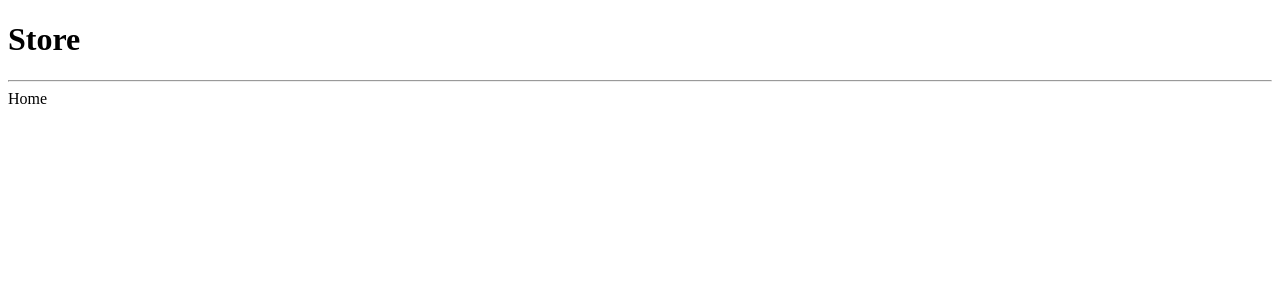
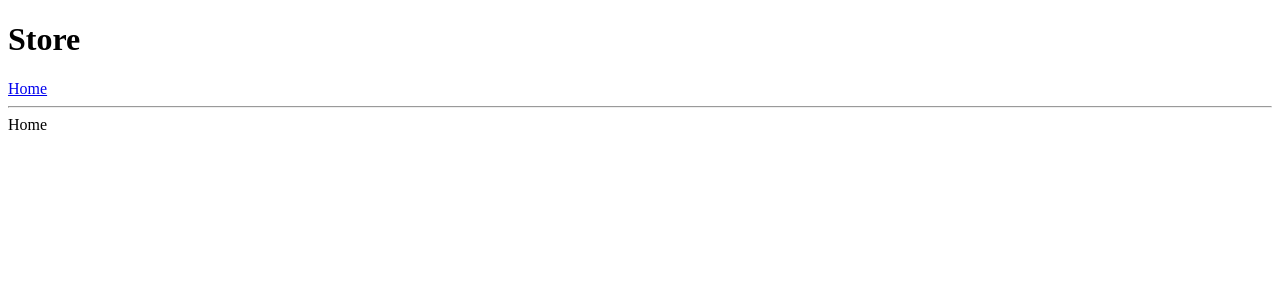
Before and after one commit to DanielSiilva/Breadcrumbs, a React (Vite) app in the folder breadcrumbs/: page / in a window 1280 px wide. Shown: the top 300 px of the page. Built offline with nearby package versions, Linux system fonts and the light colour scheme.

Commit message:
BreadCrumbs

```diff
--- a/breadcrumbs/src/App.jsx
+++ b/breadcrumbs/src/App.jsx
@@ -2,13 +2,14 @@ import { BrowserRouter as Router, Routes, Route } from "react-router-dom";
 import { Home } from "./pages/home";
 import { ProductListing } from "./pages/product-listing";
 import { ProductDetail } from "./pages/product-detail";
+import { BreadCrumbs } from "./components/breadcrumbs";
 
 export function App() {
   return (
     <Router>
       <div className="app">
         <h1> Store</h1>
-        {/* <Breadcrumbs /> */}
+        <BreadCrumbs />
         <hr />
         <Routes>
           <Route path="/" element={<Home />} />
--- /dev/null
+++ b/breadcrumbs/src/components/breadcrumbs.jsx
@@ -0,0 +1,27 @@
+import { Link, useLocation } from "react-router-dom";
+
+export function BreadCrumbs() {
+  const location = useLocation();
+  const pathnames = location.pathname.split("/").filter((x) => x);
+  let breadcrumPath = "";
+  return (
+    <div>
+      <Link to="/">Home</Link>
+      {pathnames.map((name, index) => {
+        breadcrumPath += `/${name}`;
+        const isLast = index === pathnames.length - 1;
+
+        console.log(pathnames, breadcrumPath);
+
+        return isLast ? (
+          <span key={breadcrumPath}> /{name}</span>
+        ) : (
+          <span className={breadcrumPath}>
+            {" "}
+            /<Link to={breadcrumPath}>{name}</Link>
+          </span>
+        );
+      })}
+    </div>
+  );
+}
```
